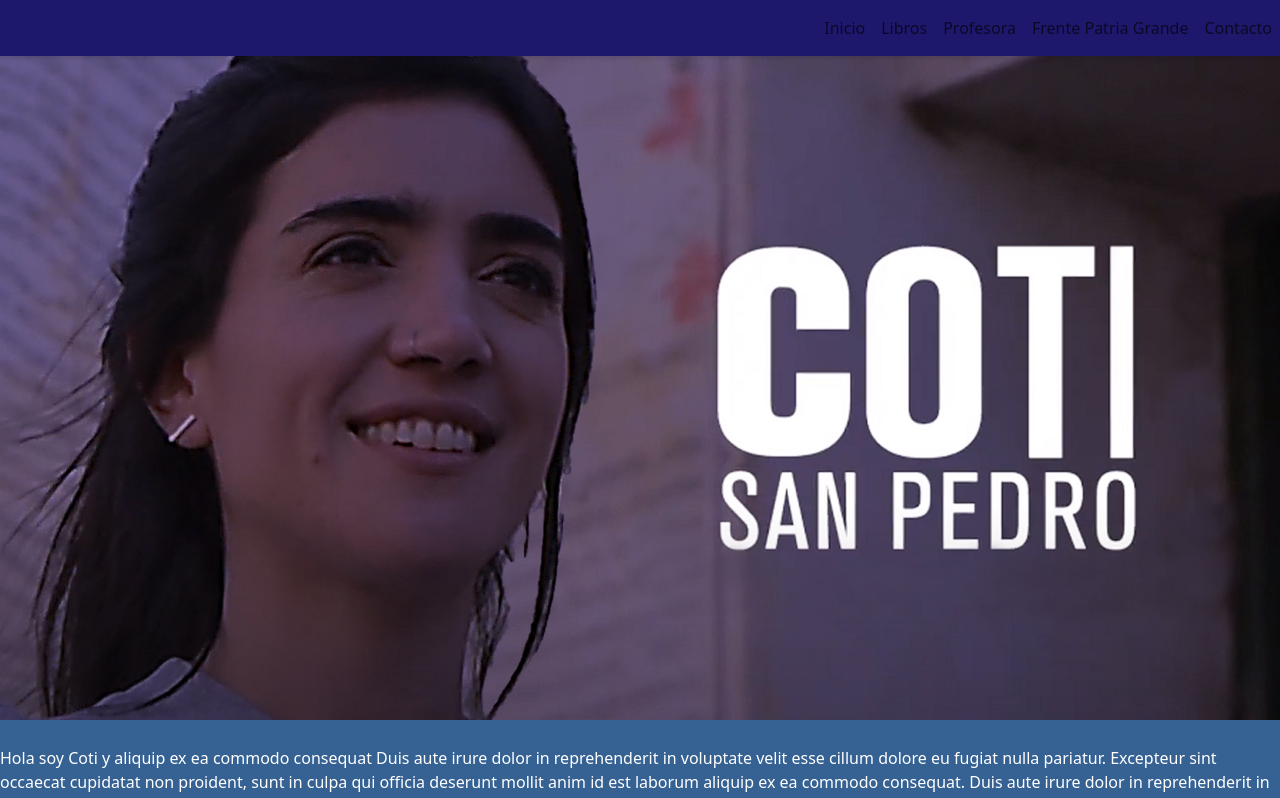
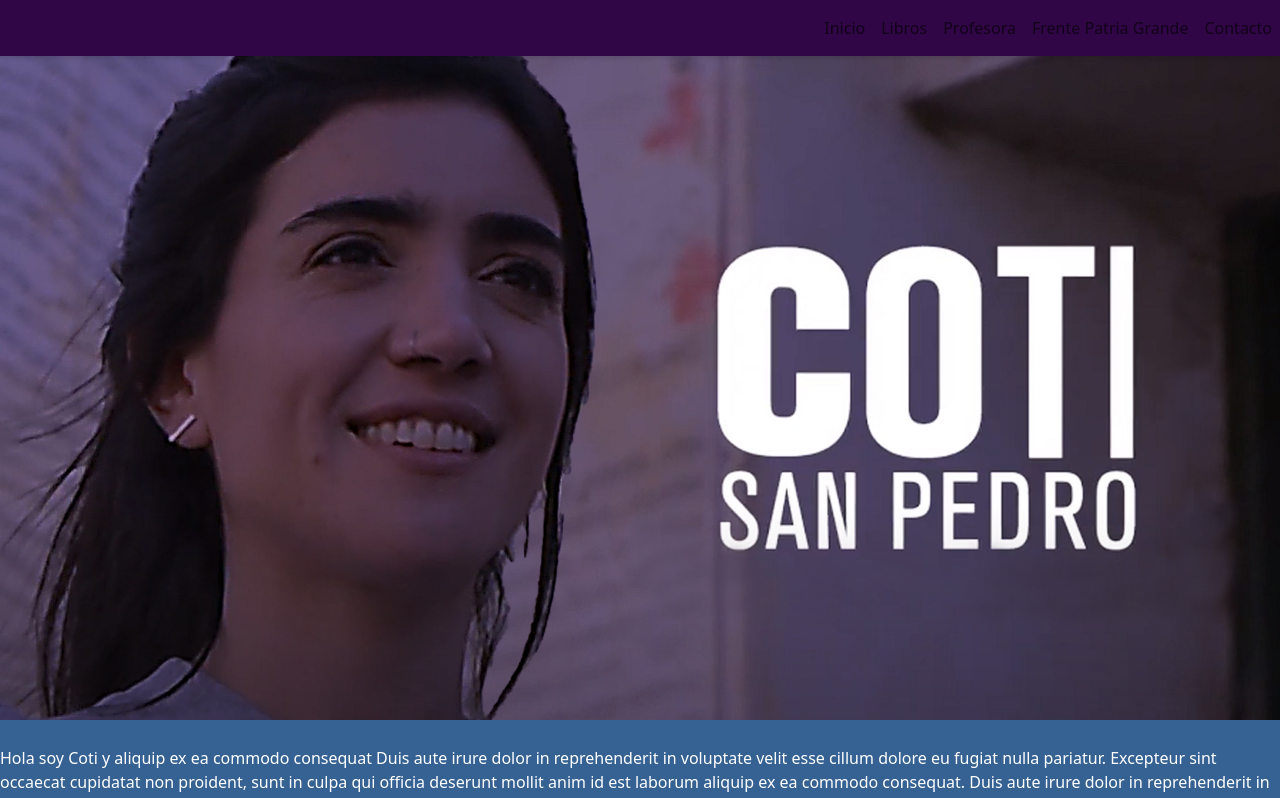
Before and after one commit to MatiasVilla91/CSP, a React (Create React App) app in the folder Documents/Coti/nombre_proyecto/: page / in a window 1280 px wide. Shown: the top 798 px of the page. Built offline with nearby package versions, Linux system fonts and the light colour scheme.

Commit message:
COMMIT CADA 1 SEG

```diff
--- a/Documents/Coti/nombre_proyecto/src/App.css
+++ b/Documents/Coti/nombre_proyecto/src/App.css
@@ -1,5 +1,3 @@
-
-
 h2, h3 {
   font-weight: bold; /* Negrita para destacar */
   margin-top: 40px !important;
@@ -93,19 +91,20 @@ h2, h3 {
 /*Menú*/
 .fixed-top{
 
-  background-color: #1d186c;
+  background-color: #300646;
   box-shadow: 0 2px 4px rgba(0, 0, 0, 0.1);
 }
 
 .menu-link {
-  color: #716f86; /* Cambia el color del texto de los enlaces */
+  color: #230442; /* Cambia el color del texto de los enlaces */
   font-weight: bold; /* Hace que el texto de los enlaces sea negrita */
 }
 
 .menu-link:hover {
-  color: #d9c5c5 !important;  /* Cambia el color del texto de los enlaces cuando se pasa el mouse */
+  color: #ffffff !important;  /* Cambia el color del texto de los enlaces cuando se pasa el mouse */
   transition: all 1s ease; /* Agrega una transición suave para el cambio */
-  background-color: #1a1757;
+  background-color: #524bc7;
+  border-radius: 50px;
 }
 /*Fin Menú*/
 
--- a/Documents/Coti/nombre_proyecto/src/componentes/navbar.css
+++ /dev/null
@@ -1,30 +0,0 @@
-/* Navbar.css */
-nav {
-    background-color: #3495d6;
-    color: #fff;
-    position: sticky;
-  }
-
-  ul {
-    list-style-type: none;
-    margin: 0;
-    padding: 0;
-    display: flex;
-  }
-
-  li {
-    margin-right: 20px;
-  }
-
-  a {
-    color: #fff;
-    text-decoration: none;
-  }
-
-  a:hover {
-    text-decoration: underline;
-  }
-
-  .navbar {
-    width: 100%; /* Establece el ancho al 100% del contenedor principal */
-  }
```
